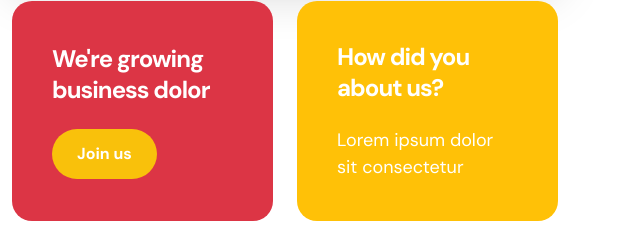
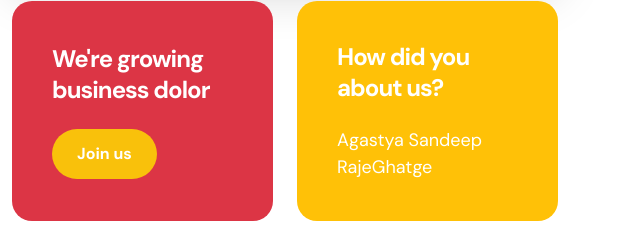
Before and after one commit to Ghatge-2910/web-project, a plain HTML site: page index.html in a window 1280 px wide. Shown: the part 1400-1640 px from the top of the page, 640-1280 px from the left. Drawn offline with Linux system fonts and the light colour scheme.

Commit message:
adding index

```diff
--- a/index.html
+++ b/index.html
@@ -229,7 +229,7 @@ Free Bootstrap 5 HTML Template
                                         <div class="about-info">
                                             <h5 class="text-white mb-4">How did you about us?</h5>
 
-                                            <p class="text-white mb-0">Lorem ipsum dolor sit consectetur</p>
+                                            <p class="text-white mb-0">Agastya Sandeep RajeGhatge</p>
                                         </div>
                                     </div>
                                 </div>
```
